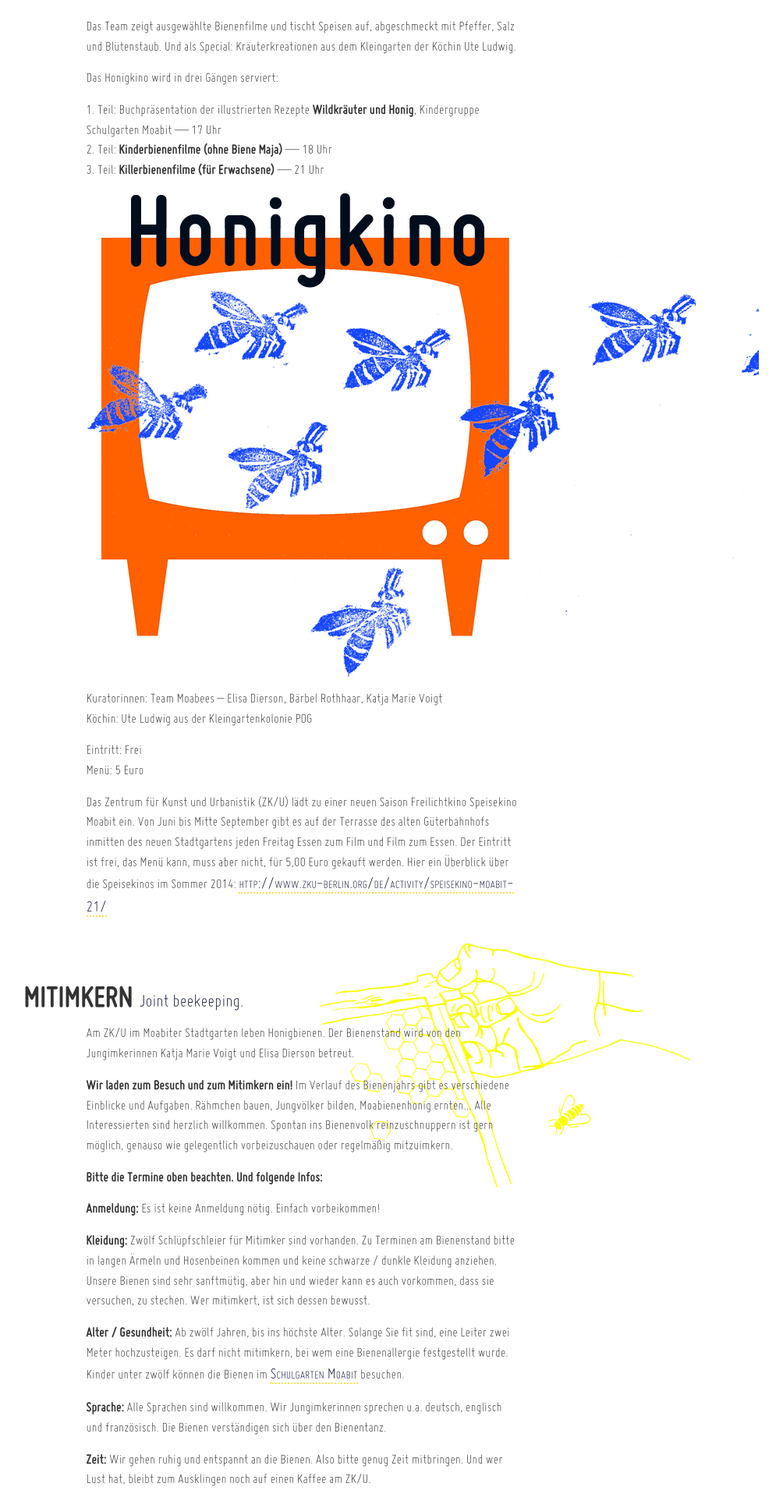
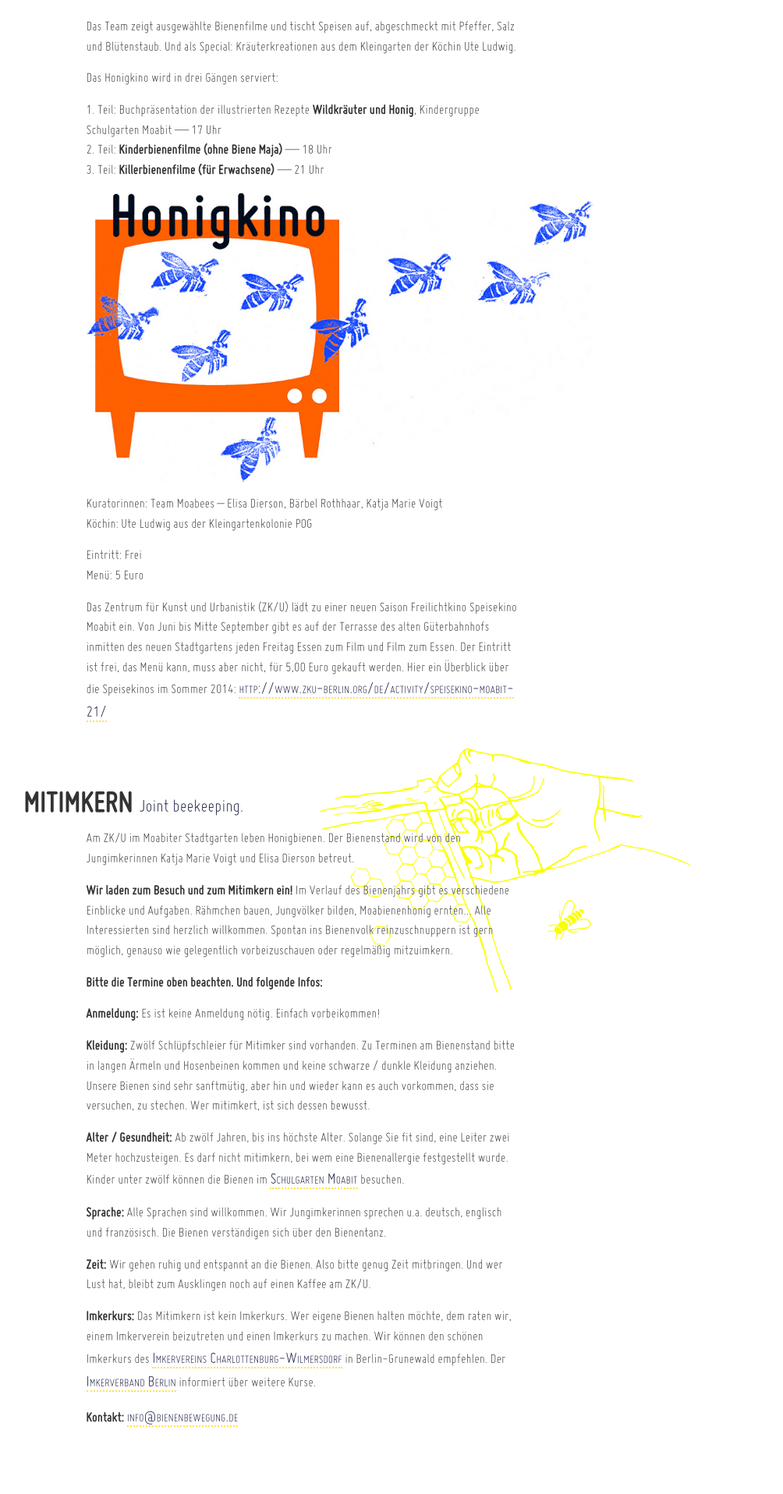
Before and after one commit to dieda/moabienen.berlin-bienenstadt.de, a Jekyll site: the page built from index.html, in a window 1280 px wide. Shown: the part 808-2724 px from the top of the page at 78% size, without its empty margins (252-1256 px from the left). Built offline with Jekyll 4.4.1, drawn with Linux system fonts in a browser that asks for light colours.

Commit message:
Why is this not working?

```diff
--- a/index.html
+++ b/index.html
@@ -70,7 +70,7 @@ nav:
   3. Teil: <strong>Killerbienenfilme (für Erwachsene)</strong> — 21 Uhr
 </p>
 
-<p><img src="/img/honigkino_mailing.jpg" alt="Honigkino"></p>
+<p><img src="/img/honigkino_mailing.png" alt="Honigkino"></p>
 
 <p>
   Kuratorinnen: Team Moabees – Elisa Dierson, Bärbel Rothhaar, Katja Marie Voigt<br/>
```
Also changed, not shown: img/Honigkino_Mailing.jpg (deleted), img/honigkino_mailing.png (added).
